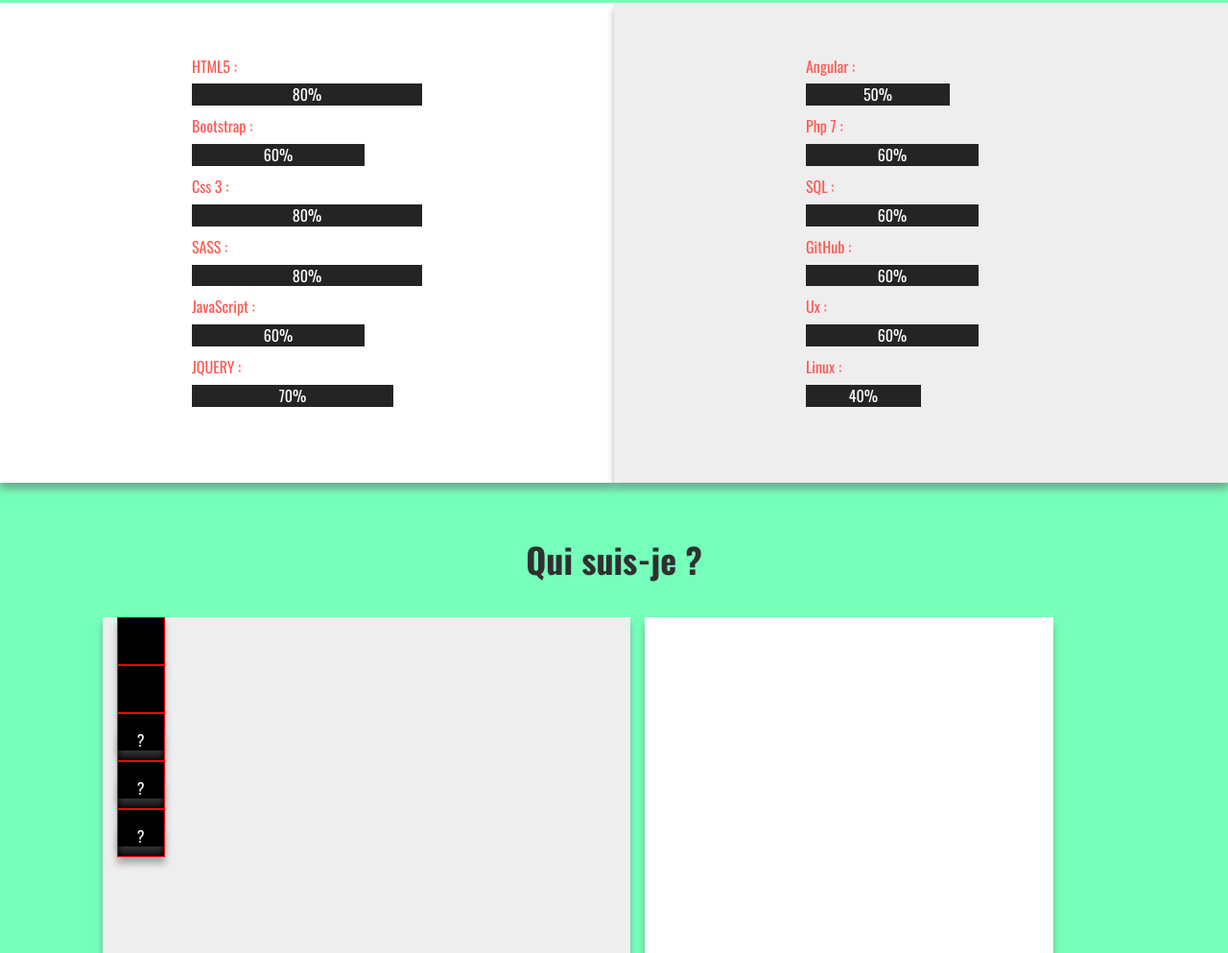
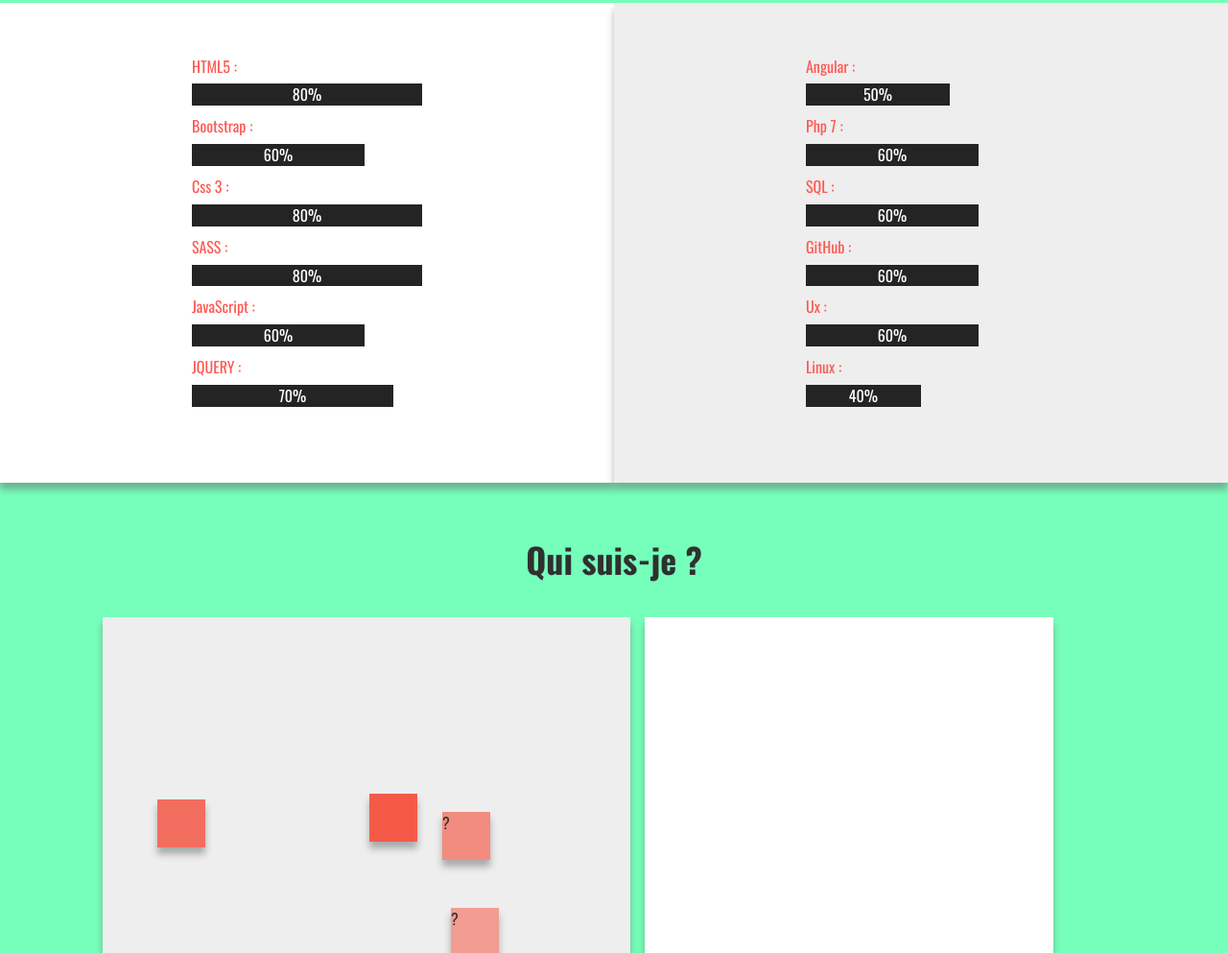
Before and after one commit to charles4nier/portfolio, a plain HTML site: page index.html in a window 1280 px wide. Shown: the part 1807-2800 px from the top of the page at 96% size. Drawn offline with nearby package versions, Linux system fonts and the light colour scheme.

Commit message:
Test mouvement des draggable div

```diff
--- a/index.html
+++ b/index.html
@@ -132,23 +132,24 @@
 
       <section id="aboutMe" class="row">
         <h1 id="moi" class="fadeInDown">Qui suis-je ?</h1>
-        <div class="col-md-6 col-md-offset-1 firstDivAboutMe fadeInLeft">
 
-          <div id="drag1" class="dragMe" >
+        <div class="col-md-6 col-md-offset-1 firstDivAboutMe fadeInLeft dragZone">
+          <div id="drag1" class="dragMe zoomIn" draggable="true">
           </div>
-          <div id="drag2" class="dragMe" draggable="true">
+          <div id="drag2" class="dragMe zoomIn" draggable="true">
           </div>
-          <div id="drag3" class="dragMe" draggable="true">
+          <div id="drag3" class="dragMe zoomIn" draggable="true">
             <p>?</p>
           </div>
-          <div id="drag4" class="dragMe" draggable="true">
+          <div id="drag4" class="dragMe zoomIn" draggable="true">
             <p>?</p>
           </div>
-          <div id="drag5" class="dragMe" draggable="true">
+          <div id="drag5" class="dragMe zoomIn" draggable="true">
             <p>?</p>
           </div>
         </div>
-        <div class="col-md-4 lastChildDivAboutMe fadeInRight"  id="div1" ondrop="drop(event)" ondragover="allowDrop(event)">
+
+        <div class="col-md-4 lastChildDivAboutMe fadeInRight dragZone"  id="div1" ondrop="drop(event)" ondragover="allowDrop(event)">
 
         </div>
       </section>
--- a/js/app.js
+++ b/js/app.js
@@ -149,10 +149,7 @@ $(function () {
 
 ///////////////////////// Les animations sur le restes du site ////////////
 
-
-
   let figure = $('figure');
-
 
       // Section variable //
 
@@ -171,22 +168,16 @@ $(function () {
   let aboutMeLink = $('#aboutMeLink');
   let contactLink = $('#contactLink');
 
-
-
   //Smooth scroll //
-
-
 
   let linkScrollButton = $('.scrollButton');
 
   linkScrollButton.click(function(e) {
     e.preventDefault();
     $('html, body').animate({
-        scrollTop: $(this.hash).offset().top - 89
+        scrollTop: $(this.hash).offset().top - 80
       }, 750, "easeInCubic");
   });
-
-
 
 //// fonction scroll event  qui déclenche d'autres foncitons ou anim ////
 
@@ -199,9 +190,6 @@ $(function () {
         }
     });
   }
-
-
-
 
   // let sections = [
   //   "home",
@@ -258,8 +246,6 @@ $(function () {
   //   $(this).addClass('activeLink');
   // });
 
-
-
 /////// menu qui remonte au scroll /////////////////
 
 // let menu = false;
@@ -271,8 +257,6 @@ $(function () {
 // onScrollEvent(latestWork, changeMenu, menu, 600);
 
 ////// Apparition des projets /////////////////////
-
-
 
   let screenAtProjects = false;
 
@@ -287,15 +271,23 @@ $(function () {
 
   onScrollEvent(latestWork, showFigure, screenAtProjects, 350);
 
-
   //////////// création des comportements qui permettent d'avoir des infos ques sur les sites créés //////////
 
-
-  let linkToProjects = ["https://www.learn-eat.fr/", "http://www.ikmusic.org/", "http://fablab.simplon.co/", "#", "https://dzov.github.io/Act/", "https://charles4nier.github.io/royco/"];
+  let linkToProjects = [
+    "https://www.learn-eat.fr/",
+    "http://www.ikmusic.org/",
+    "http://fablab.simplon.co/",
+    "#",
+    "https://dzov.github.io/Act/",
+    "https://charles4nier.github.io/royco/"
+  ];
 
   $('figure').mouseenter(function() {
-     $('#' + $(this).attr('id') + 'FigureInfo').slideDown(450, 'easeInCubic', function() {
+     $('#' + $(this).attr('id') + 'FigureInfo').slideDown(350,
+     'easeInCubic',
+     function() {
      });
+
      $(this).click(function() {
        let i = 0;
        for(; i < linkToProjects.length; i++) {
@@ -309,11 +301,10 @@ $(function () {
   });
 
   $('figure').mouseleave(function() {
-    $('#' + $(this).attr('id') + 'FigureInfo').slideUp(225, function() {
-     });
+    $('#' + $(this).attr('id') + 'FigureInfo').slideUp(225,
+    function() {
+    });
   });
-
-
 
   // let previousX = 0;
   // let vectorX = 0;
@@ -389,12 +380,7 @@ $(function () {
   //
   // });
 
-
-
-
 ////// Animations des progress bar dans la partie Compétences //////
-
-
 
   let screenAtSkills = false;
 
@@ -432,20 +418,56 @@ $(function () {
     setTimeout(launchMultipleProgressBar,150);
   }
 
-
-
   onScrollEvent(skills,showSkills, screenAtSkills, 350);
-
-
 
 ///////// Apparition aboutMe //////////////////////////
 
-
-
   let screenAtAboutMe = false;
 
+  let dragMe = [
+    $('#drag1'),
+    $('#drag2'),
+    $('#drag3'),
+    $('#drag4'),
+    $('#drag5')
+  ];
+
+  let eases = [
+    "easeInOutExpo",
+    "easeOutCirc",
+    "easeInQuint",
+    "easeInOutSine",
+    "easeInBack"
+  ];
+
+  function showDraggableDiv() {
+    for (let i = 0; i < dragMe.length; i++) {
+      let x = Math.floor(Math.random() * 500) + "px";
+      let y = Math.floor(Math.random() * 450) + "px";
+      dragMe[i].css({
+        'top' : y,
+        'left' : x
+      });
+
+      dragMe[i].fadeIn().addClass('animated');
+    }
+  }
+
+  function moveDaggableDiv() {
+    for (let i = 0; i < dragMe.length; i++) {
+      dragMe[i].animate({
+        top : Math.floor(Math.random() * 450),
+        left: Math.floor(Math.random() * 500)
+      }, Math.floor((Math.random() + 1) * 1000), eases[Math.floor(Math.random() * 4)]);
+    }
+
+    setInterval(moveDaggableDiv, 2000);
+  }
+
   function showAboutMe() {
-    $('#aboutMe h1, #aboutMe div').fadeIn().addClass('animated');
+    $('#aboutMe h1, #aboutMe .dragZone').fadeIn().addClass('animated');
+    setTimeout(showDraggableDiv, 650);
+    setTimeout(moveDaggableDiv, 1500);
   }
 
   onScrollEvent(aboutMe, showAboutMe, screenAtAboutMe, 250);
@@ -464,11 +486,7 @@ $(function () {
     ev.target.appendChild(document.getElementById(data));
   }
 
-
-
 ///////// Apparition du formulaire ////////////////////
-
-
 
   let screenAtContact = false;
   let formContainer = $('.formContainer');
@@ -503,8 +521,6 @@ $(function () {
 
   onScrollEvent(contact, showForm, screenAtContact, 350);
 
-
-
   //fermeture de la fonction jquery
 
 });
--- a/scss/style.scss
+++ b/scss/style.scss
@@ -53,6 +53,7 @@ header {
   position: fixed;
   width: 100%;
   background-color: $black;
+  background-size: cover;
   z-index: 10;
   display: flex;
   justify-content: space-around;
@@ -251,20 +252,30 @@ header {
     background-color: $lightGrey;
     margin-right: 15px;
     box-shadow: 0px 7px 7px rgba(100, 100, 100, 0.49);
-    .dragMe {
+    .dragMe{
+      position: absolute;
       width: 50px;
       height: 50px;
-      background-color: black;
-      border: 1px solid red;
-      p {
-        text-align: center;
-        margin-top: 16px;
-        color: $white;
-        box-shadow: 0px 7px 7px rgba(100, 100, 100, 0.49);
-      }
+      transition: all 1s ease-in-out;
+    }
+    #drag1 {
+      background-color: rgba(245,74,55, 0.78);
+    }
+    #drag2 {
+      background-color: rgba(245,74,55, 0.90);
+    }
+    #drag3 {
+      background-color: rgba(245,74,55, 0.60);
+    }
+    #drag4 {
+      background-color: rgba(245,74,55, 0.5);
+    }
+    #drag5 {
+      background-color: rgba(245,74,55, 0.75);
     }
   }
   .firstDivAboutMe {
+    position: relative;
     width: 550px;
   }
   .lastChildDivAboutMe {
```
Also changed, not shown: css/style.css, 1 other file.
